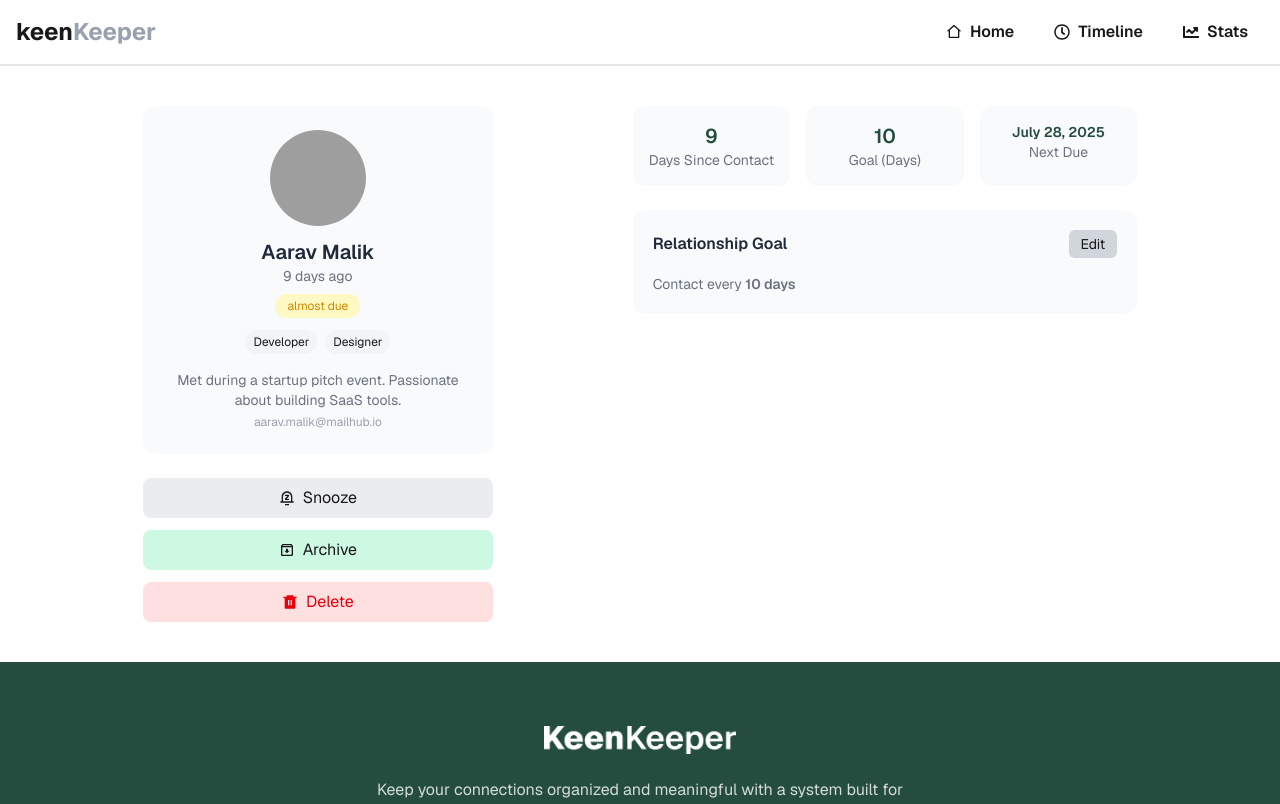
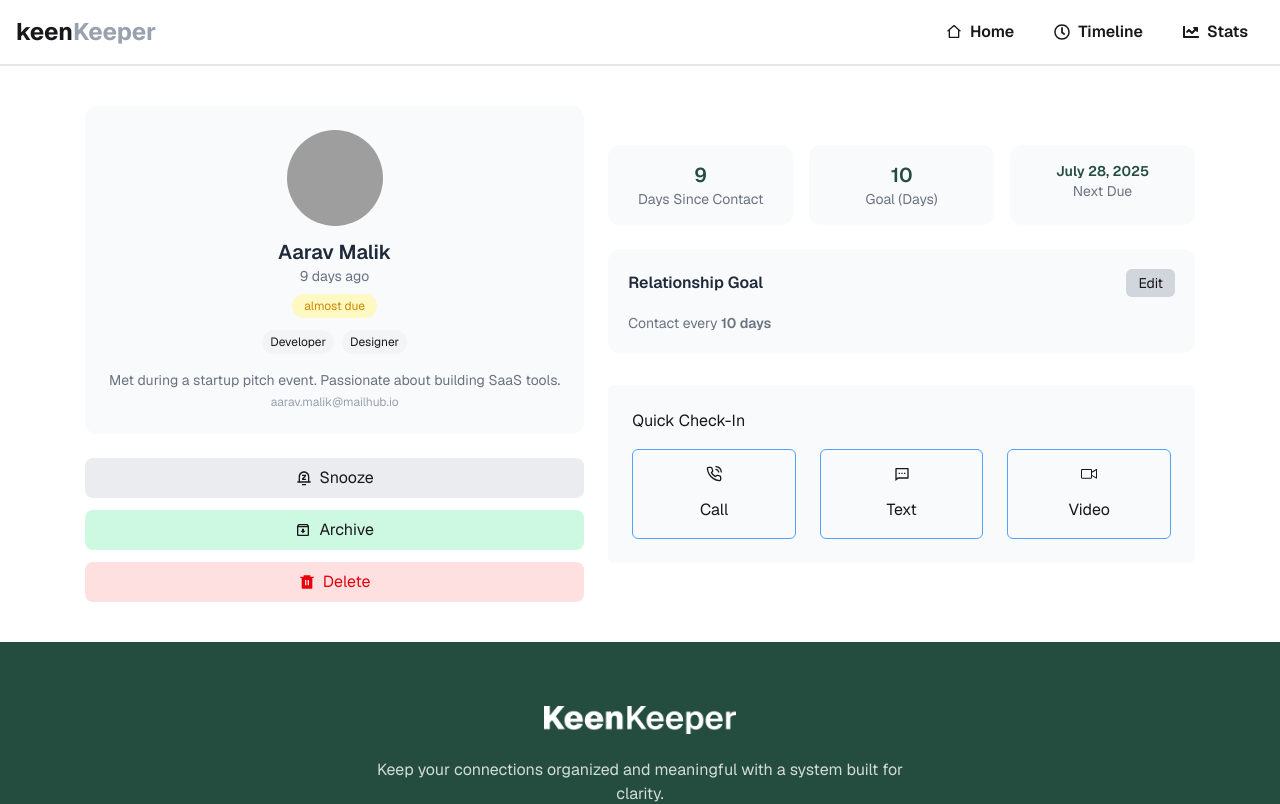
Before and after one commit to ihriyad/Keen-Keeper-ph, a React (Vite) app: page /home/1 in a window 1280 px wide. Shown: the top 804 px of the page. Built offline with nearby package versions, Linux system fonts and the light colour scheme; grey boxes are pictures that could not be loaded.

Commit message:
Add CheckIn component and context for interaction handling; integrate react-toastify for notifications

```diff
--- a/package.json
+++ b/package.json
@@ -18,6 +18,7 @@
     "react-dom": "^19.2.4",
     "react-icons": "^5.6.0",
     "react-router": "^7.14.1",
+    "react-toastify": "^11.0.5",
     "tailwindcss": "^4.2.2"
   },
   "devDependencies": {
--- a/src/Pages/card details/CardDetails.jsx
+++ b/src/Pages/card details/CardDetails.jsx
@@ -3,6 +3,7 @@ import { useParams } from "react-router";
 import useFriends from "../../hooks/useFriends";
 import Person from "./Person";
 import Aside from "./Aside";
+import CheckIn from "./CheckIn";
 
 const CardDetails = () => {
   const { id } = useParams();
@@ -18,12 +19,15 @@ const CardDetails = () => {
           <span className="loading loading-spinner loading-xl"></span>
         </div>
       ) : (
-        <div className="flex flex-col md:flex-row gap-6 w-11/12 md:w-full mx-auto">
-          <div className="w-auto mx-auto max-w-87.5">
+        <div className="flex flex-col md:flex-row gap-6 w-11/12 md:w-full items-center justify-center mx-auto">
+          <div className=" mx-auto w-auto">
             <Person newFriend={newFriend}></Person>
           </div>
-          <div className="w-11/12 md:w-auto mx-auto ">
+          <div className="w-11/12 md:w-auto mx-auto flex-1 ">
             <Aside newFriend={newFriend}></Aside>
+            <div className="mt-8">
+              <CheckIn newFriend={newFriend}></CheckIn>
+            </div>
           </div>
         </div>
       )}
--- /dev/null
+++ b/src/Pages/card details/CheckIn.jsx
@@ -0,0 +1,38 @@
+import React, { useContext } from "react";
+import { FiPhoneCall } from "react-icons/fi";
+import { RiMessage2Line } from "react-icons/ri";
+import { GoDeviceCameraVideo } from "react-icons/go";
+import CommunicationContext from "../../context/ContextHook";
+
+const CheckIn = ({ newFriend }) => {
+  const { handleInteraction } = useContext(CommunicationContext);
+
+  const { name } = newFriend;
+  return (
+    <div className="bg-gray-50 p-6 space-y-4 rounded-md">
+      <h1 className="text-bold">Quick Check-In</h1>
+      <div className="grid lg:grid-cols-3 grid-cols-1 gap-6 rounded-md w-11/12 lg:w-12/12 mx-auto">
+        <button
+          onClick={() => handleInteraction("call", name)}
+          className="flex justify-center items-center flex-col gap-4 p-4 rounded-md hover:bg-gray-200  border border-blue-400 hover:border-none"
+        >
+          <FiPhoneCall /> <p>Call</p>
+        </button>
+        <button
+          onClick={() => handleInteraction("text", name)}
+          className="flex justify-center items-center flex-col gap-4 p-4 rounded-md hover:bg-gray-200 border border-blue-400 hover:border-none"
+        >
+          <RiMessage2Line /> <p>Text</p>
+        </button>
+        <button
+          onClick={() => handleInteraction("video", newFriend.name)}
+          className="flex justify-center items-center flex-col gap-4 p-4 rounded-md hover:bg-gray-200 border border-blue-400 hover:border-none"
+        >
+          <GoDeviceCameraVideo /> <p>Video</p>
+        </button>
+      </div>
+    </div>
+  );
+};
+
+export default CheckIn;
--- /dev/null
+++ b/src/context/Context.jsx
@@ -0,0 +1,56 @@
+import React, { useState } from "react";
+import CommunicationContext from "./ContextHook";
+import Date from "./../date/Date";
+import textImage from "./../assets/text.png";
+import videoImage from "./../assets/video.png";
+import callImage from "./../assets/call.png";
+import { toast } from "react-toastify";
+import { Bounce } from "react-toastify";
+
+const Context = ({ children }) => {
+  const { day, year, month } = Date();
+  const [interaction, setInteraction] = useState([]);
+
+  const handleInteraction = (type, name) => {
+    const typeImage =
+      type === "text"
+        ? textImage
+        : type === "call"
+          ? callImage
+          : type === "video"
+            ? videoImage
+            : "";
+    const newFriend = {
+      interactionType: type,
+      naming: name,
+      date: { day, year, month },
+      image: typeImage,
+    };
+    setInteraction([newFriend, ...interaction]);
+
+    toast.success(`${type.toUpperCase()} with ${name}`, {
+      position: "top-center",
+      autoClose: 5000,
+      hideProgressBar: false,
+      closeOnClick: false,
+      pauseOnHover: true,
+      draggable: true,
+      progress: undefined,
+      theme: "light",
+      transition: Bounce,
+    });
+  };
+
+  const data = {
+    interaction,
+    handleInteraction,
+  };
+
+  return (
+    <CommunicationContext.Provider value={data}>
+      {children}
+    </CommunicationContext.Provider>
+  );
+};
+
+export default Context;
--- /dev/null
+++ b/src/context/ContextHook.jsx
@@ -0,0 +1,5 @@
+import { createContext } from "react";
+
+const CommunicationContext = createContext();
+
+export default CommunicationContext;
--- /dev/null
+++ b/src/date/Date.jsx
@@ -0,0 +1,19 @@
+import React from 'react';
+
+const useDate = () => {
+  const now = new Date();
+
+  const day = now.getDate();
+  const year = now.getFullYear();
+  const monthName = now.getMonth();
+
+  const months = [
+    "January", "February", "March", "April", "May", "June",
+    "July", "August", "September", "October", "November", "December"
+  ];
+  const month = months[monthName];
+
+  return {day,year,month};
+};
+
+export default useDate;
--- a/src/layout/Layout.jsx
+++ b/src/layout/Layout.jsx
@@ -2,13 +2,27 @@ import React from "react";
 import Navbar from "../components/navbar/Navbar";
 import { Outlet } from "react-router";
 import Footer from "../components/footer/Footer";
-
+import { ToastContainer } from "react-toastify";
+import { Bounce } from "react-toastify";
 const Layout = () => {
   return (
     <>
       <Navbar></Navbar>
       <Outlet></Outlet>
       <Footer></Footer>
+      <ToastContainer
+        position="top-center"
+        autoClose={5000}
+        hideProgressBar={false}
+        newestOnTop={false}
+        closeOnClick={false}
+        rtl={false}
+        pauseOnFocusLoss
+        draggable
+        pauseOnHover
+        theme="light"
+        transition={Bounce}
+      />
     </>
   );
 };
--- a/src/main.jsx
+++ b/src/main.jsx
@@ -1,12 +1,15 @@
-import { StrictMode } from 'react'
-import { createRoot } from 'react-dom/client'
-import './index.css'
-import App from './App.jsx'
-import { RouterProvider } from 'react-router'
-import router from './Router/router.jsx'
+import { StrictMode } from "react";
+import { createRoot } from "react-dom/client";
+import "./index.css";
+import App from "./App.jsx";
+import { RouterProvider } from "react-router";
+import router from "./Router/router.jsx";
+import Context from "./context/Context.jsx";
 
-createRoot(document.getElementById('root')).render(
+createRoot(document.getElementById("root")).render(
   <StrictMode>
-    <RouterProvider router={router} />
+    <Context>
+      <RouterProvider router={router} />
+    </Context>
   </StrictMode>,
-)
+);
```
Also changed, not shown: 1 other file (tests, documents, lock files or other folders).
